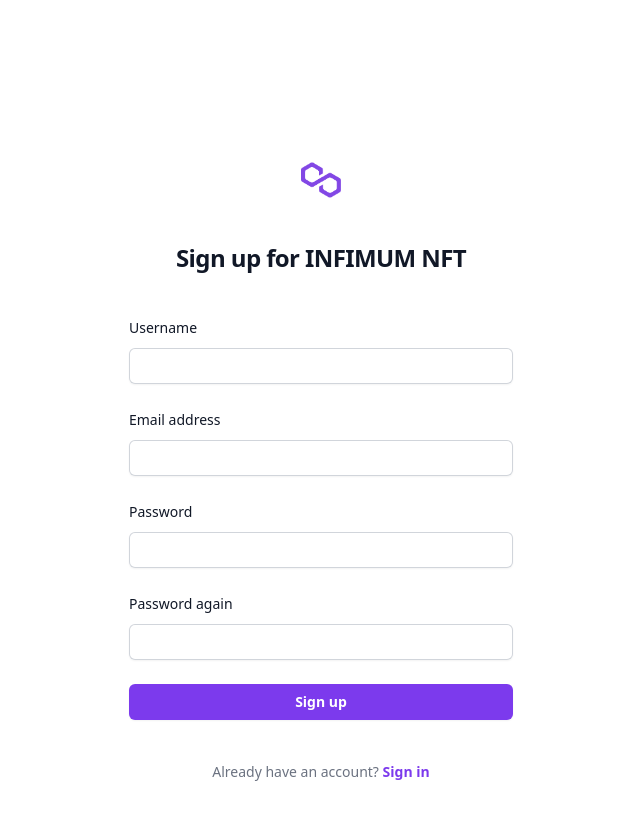
After one commit to Valtinus/nft_store, a PHP site: page /register.php in a window 1280 px wide. The commit adds this page. Shown: the whole page, without its empty margins (319-959 px from the left). Run offline with PHP 8.4, Linux system fonts and the light colour scheme; data that the repository does not hold is empty; some libraries are stand-ins or nearby versions.

Commit message:
register page added

```diff
--- a/data/users.json
+++ b/data/users.json
@@ -0,0 +1,9 @@
+{
+    "asd": {
+        "username": "asd",
+        "email": "asd@asd.com",
+        "password": "$2y$10$3IJ.rBEPSwfW6i66hluDJeG8hLpU.c856v6kvywDnY107HIHANnfa",
+        "money": 1000,
+        "ownednfts": []
+    }
+}
--- a/index.php
+++ b/index.php
@@ -21,7 +21,7 @@ $users = json_decode(file_get_contents('./data/users.json'), true);
             <nav class="flex items-center justify-between p-6 lg:px-8" aria-label="Global">
             <div class="flex lg:flex-1">
                 <a href="#" class="-m-1.5 p-1.5">
-                <span class="sr-only">Your Company</span>
+                <span class="sr-only">INFIMUM NFT</span>
                 <img class="h-8 w-auto" src="./images/logo.png" alt="">
                 </a>
             </div>
--- /dev/null
+++ b/register.php
@@ -0,0 +1,112 @@
+
+<?php
+$cards = json_decode(file_get_contents('./data/cards.json'), true);
+$users = json_decode(file_get_contents('./data/users.json'), true);
+
+$errorMessage = '';
+
+if ($_SERVER['REQUEST_METHOD'] === 'POST') {
+    $username = trim($_POST['username']);
+    $email = trim($_POST['email']);
+    $password = $_POST['password'];
+    $password2 = $_POST['password2'];
+
+    if (empty($username) || empty($email) || empty($password) || empty($password2)) {
+        $errorMessage = 'All fields are required.';
+    } elseif (!filter_var($email, FILTER_VALIDATE_EMAIL)) {
+        $errorMessage = 'Invalid email format.';
+    } elseif ($password !== $password2) {
+        $errorMessage = 'Passwords do not match.';
+    } elseif (array_key_exists($username, $users)) {
+        $errorMessage = 'Username already exists.';
+    } else {
+        $users[$username] = [
+            'username' => $username,
+            'email' => $email,
+            'password' => password_hash($password, PASSWORD_DEFAULT),
+            'money' => 1000,
+            'ownednfts' => []
+        ];
+
+        file_put_contents('./data/users.json', json_encode($users, JSON_PRETTY_PRINT));
+
+        header('Location: index.php');
+        exit;
+    }
+}
+
+
+?>
+
+<!DOCTYPE html>
+<html lang="en">
+<head>
+    <meta charset="UTF-8">
+    <meta name="viewport" content="width=device-width, initial-scale=1.0">
+    <title>Sign up</title>
+    <script src="https://cdn.tailwindcss.com"></script>
+    <link rel="stylesheet" href="style.css">
+</head>
+<body>
+        <div class="flex min-h-full flex-col justify-center px-6 py-12 lg:px-8 pt-40">
+            <div class="sm:mx-auto sm:w-full sm:max-w-sm">
+            <?php if (!empty($errorMessage)): ?>
+                <p class="p-3 text-center text-2xl font-bold leading-9 tracking-tight text-red-500"><?= htmlspecialchars($errorMessage) ?></p>
+            <?php endif; ?>
+                <a href="index.php">
+                    <img class="mx-auto h-10 w-auto" src="./images/logo.png" alt="Your Company">
+                </a>
+                <h2 class="mt-10 text-center text-2xl font-bold leading-9 tracking-tight text-gray-900">Sign up for INFIMUM NFT</h2>
+            </div>
+
+            <div class="mt-10 sm:mx-auto sm:w-full sm:max-w-sm">
+                <form class="space-y-6" action="register.php" method="POST">
+
+                <div>
+                    <label for="username" class="block text-sm font-medium leading-6 text-gray-900">Username</label>
+                    <div class="mt-2">
+                    <input id="username" name="username" type="text" value="<?= htmlspecialchars($username) ?>" autocomplete="username" required class="px-3 block w-full rounded-md border-0 py-1.5 text-gray-900 shadow-sm ring-1 ring-inset ring-gray-300 placeholder:text-gray-400 focus:ring-2 focus:ring-inset focus:ring-violet-600 sm:text-sm sm:leading-6">
+                    </div>
+                </div>
+
+                <div>
+                    <label for="email" class="block text-sm font-medium leading-6 text-gray-900">Email address</label>
+                    <div class="mt-2">
+                    <input id="email" name="email" type="email" autocomplete="email" value="<?= htmlspecialchars($email) ?>" required class="px-3 block w-full rounded-md border-0 py-1.5 text-gray-900 shadow-sm ring-1 ring-inset ring-gray-300 placeholder:text-gray-400 focus:ring-2 focus:ring-inset focus:ring-violet-600 sm:text-sm sm:leading-6">
+                    </div>
+                </div>
+
+                <div>
+                    <div class="flex items-center justify-between">
+                    <label for="password" class="block text-sm font-medium leading-6 text-gray-900">Password</label>
+                    </div>
+                    <div class="mt-2">
+                    <input id="password" name="password" type="password" autocomplete="current-password" required class="px-3 block w-full rounded-md border-0 py-1.5 text-gray-900 shadow-sm ring-1 ring-inset ring-gray-300 placeholder:text-gray-400 focus:ring-2 focus:ring-inset focus:ring-violet-600 sm:text-sm sm:leading-6">
+                    </div>
+                </div>
+
+                <div>
+                    <div class="flex items-center justify-between">
+                    <label for="password2" class="block text-sm font-medium leading-6 text-gray-900">Password again</label>
+                    </div>
+                    <div class="mt-2">
+                    <input id="password2" name="password2" type="password" autocomplete="current-password" required class="px-3 block w-full rounded-md border-0 py-1.5 text-gray-900 shadow-sm ring-1 ring-inset ring-gray-300 placeholder:text-gray-400 focus:ring-2 focus:ring-inset focus:ring-violet-600 sm:text-sm sm:leading-6">
+                    </div>
+                </div>
+
+                <div>
+                    <button type="submit" class="flex w-full justify-center rounded-md bg-violet-600 px-3 py-1.5 text-sm font-semibold leading-6 text-white shadow-sm hover:bg-violet-500 focus-visible:outline focus-visible:outline-2 focus-visible:outline-offset-2 focus-visible:outline-violet-600">Sign up</button>
+                </div>
+                </form>
+
+                <p class="mt-10 text-center text-sm text-gray-500">
+                Already have an account?
+                <a href="login.php" class="font-semibold leading-6 text-violet-600 hover:text-violet-500">Sign in</a>
+                </p>
+            </div>
+            </div>
+
+
+    </div>
+</body>
+</html>
```
Also changed, not shown: login.php (+28 -25 lines).
